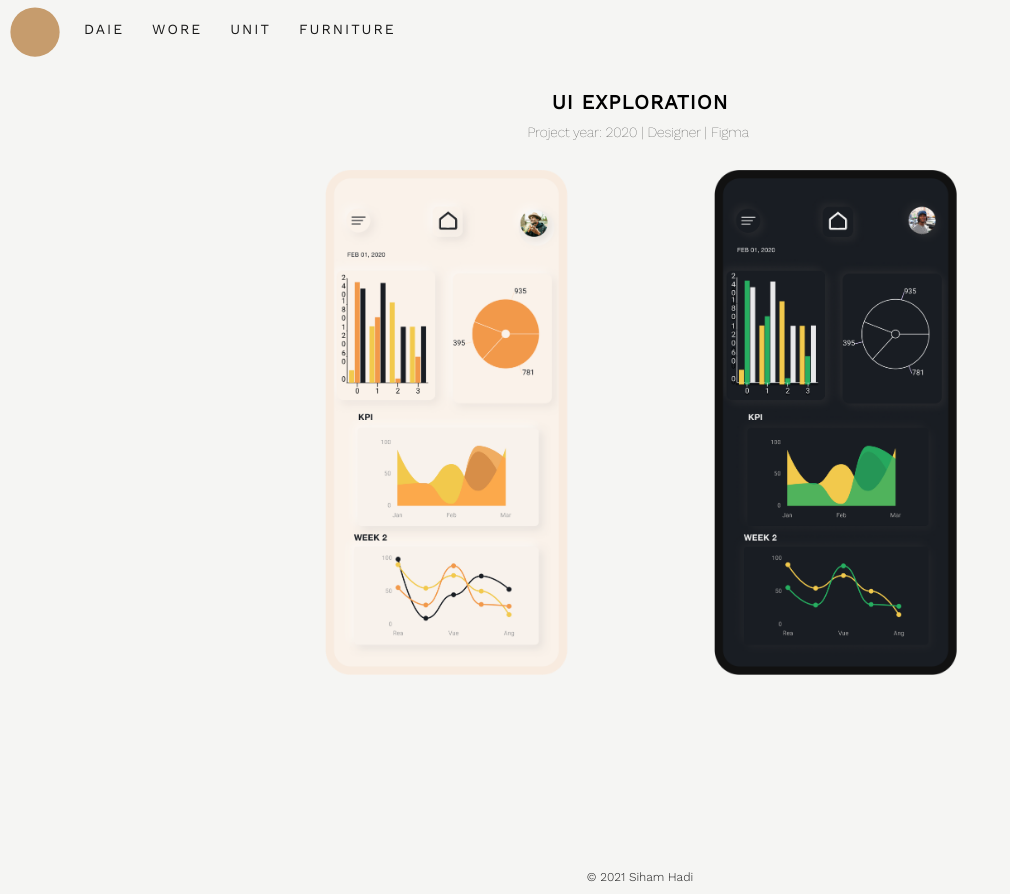
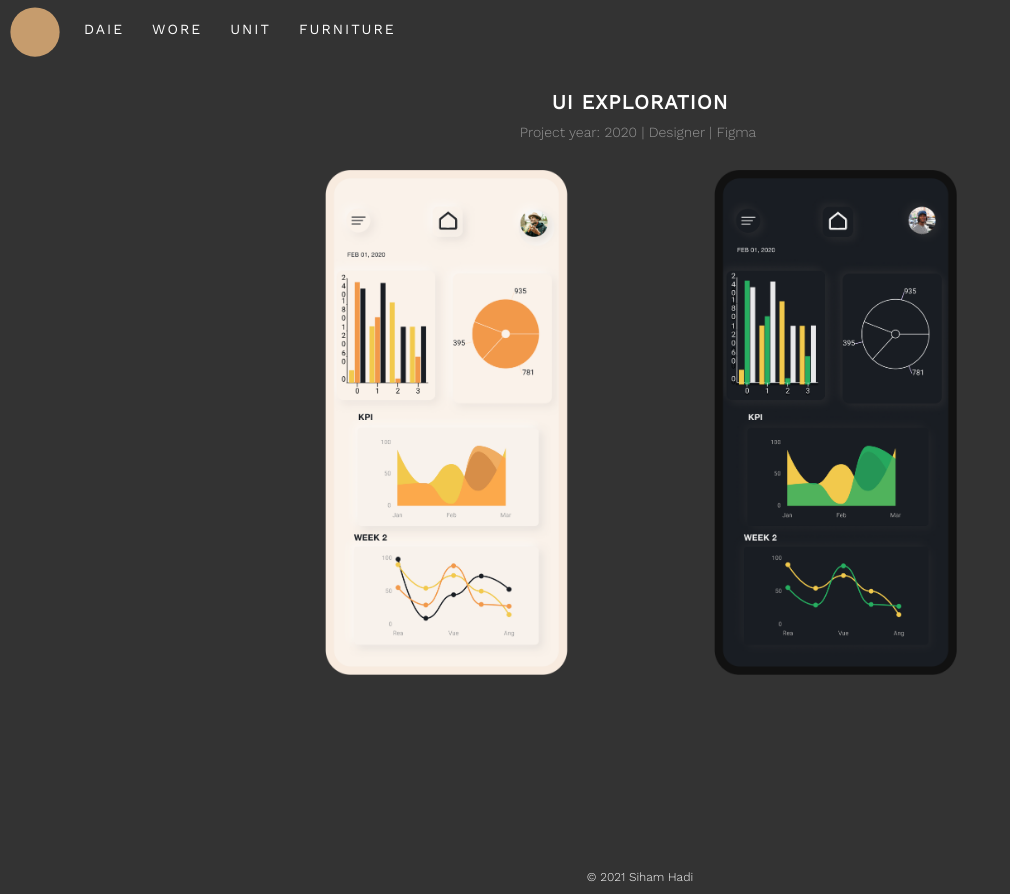
Before and after one commit to csobr/personal-website, a Next.js app: page /ui in a window 1280 px wide. Shown: the whole page, without its empty margins (0-1010 px from the left). Built offline with nearby package versions, Linux system fonts and the light colour scheme; no server answers.

Commit message:
Updated color palette

```diff
--- a/src/styles/main.scss
+++ b/src/styles/main.scss
@@ -1,8 +1,8 @@
 @import url('https://fonts.googleapis.com/css2?family=Work+Sans:ital,wght@0,100;0,300;0,400;1,100&display=swap');
-$primary_color: #181818;
-$secondary_color: #050505;
+$primary_color: #ffffff;
+$secondary_color: rgb(255, 255, 255);
 $third_color: rgb(198, 156, 109);
-$bg_color: rgb(245, 245, 243);
+$bg_color: rgb(51, 51, 51);
 $white: #ffffff;
 
 @mixin center {
@@ -513,12 +513,14 @@ h4 {
     text-transform: uppercase;
     text-align: center;
     letter-spacing: 0.1rem;
+    color: $primary_color;
 }
 h5 {
     font-size: 1.4rem;
-    font-weight: 100;
+    font-weight: 300;
     white-space: pre-wrap;
     text-align: center;
+    color: rgb(150, 150, 150);
 
     @media (max-width: 415px) {
         font-size: 1.2rem;
@@ -536,7 +538,6 @@ h5 {
     text-align: center;
     width: 60%;
     grid-gap: 1rem;
-
     img {
         width: 100%;
         height: auto;
@@ -560,8 +561,8 @@ Page: Wore
     align-items: center;
     text-align: center;
     font-size: 2rem;
-        font-family: Didot, Didot LT STD, Hoefler Text, Garamond,
-            Times New Roman, serif;
+    font-family: Didot, Didot LT STD, Hoefler Text, Garamond, Times New Roman,
+        serif;
     font-style: italic;
     font-weight: 300;
     line-height: 3.4rem;
@@ -578,8 +579,7 @@ Page: App
 .container-app {
     img {
         width: 250px;
-        margin:  0 auto;
-
+        margin: 0 auto;
     }
 }
 .app-text {
@@ -619,6 +619,7 @@ Page: App
 p {
     text-align: center;
     font-size: 2rem;
+    color: $primary_color;
 }
 
 a {
```
Lines whose indentation alone changed are shown as unchanged.
